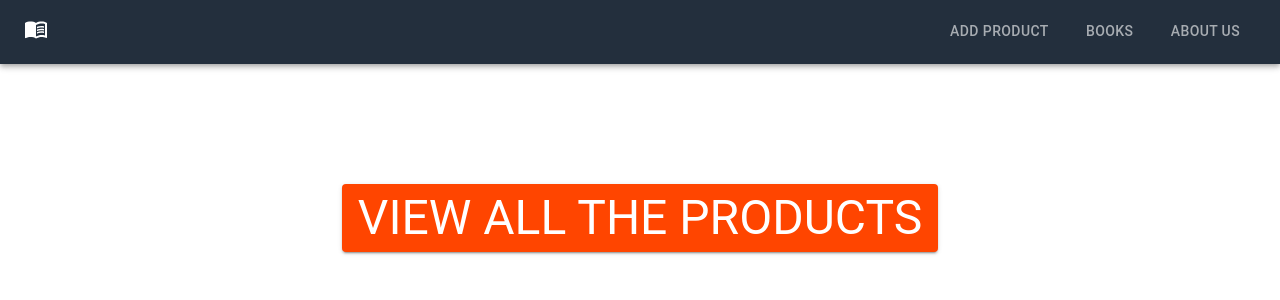
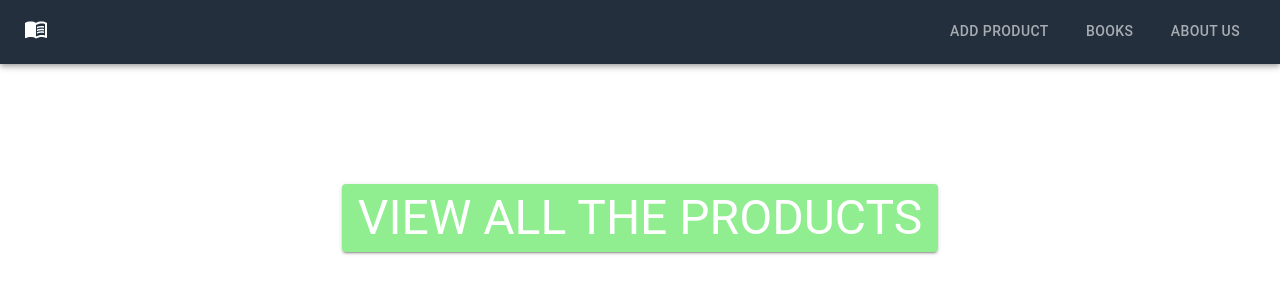
Before and after one commit to Madhusanka331/Book-Store, a React (Create React App) app in the folder book-store/: page / in a window 1280 px wide. Shown: the top 300 px of the page. Built offline with nearby package versions, Linux system fonts and the light colour scheme.

Commit message:
color change

```diff
--- a/book-store/src/components/Home.js
+++ b/book-store/src/components/Home.js
@@ -9,7 +9,7 @@ const Home = () => {
         <Button
           LinkComponent={Link}
           to="/books"
-          sx={{ marginTop: 15, background: "orangered" }}
+          sx={{ marginTop: 15, background: "lightGreen" }}
           variant="contained"
         >
           <Typography variant="h3">View All The Products</Typography>
```
